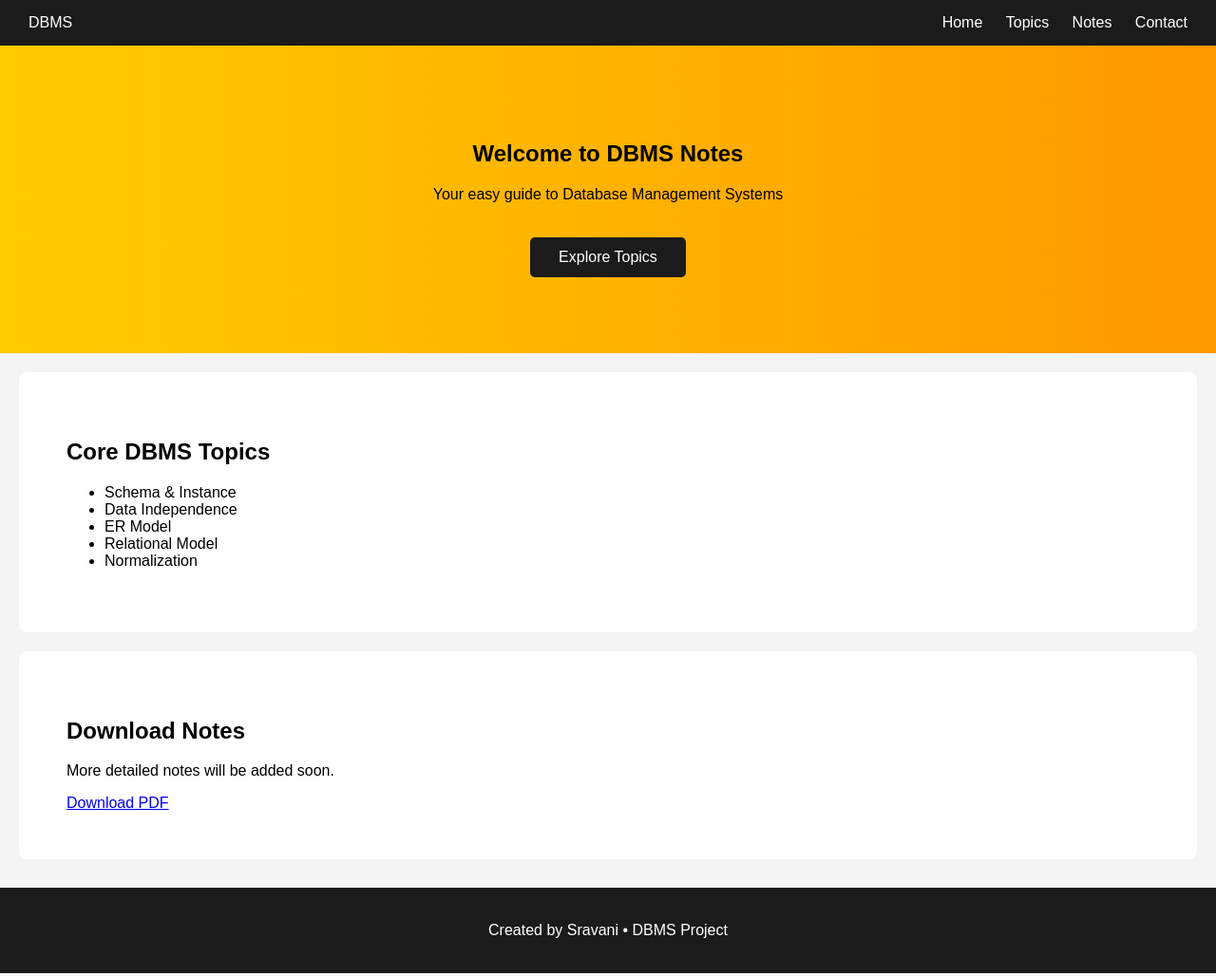
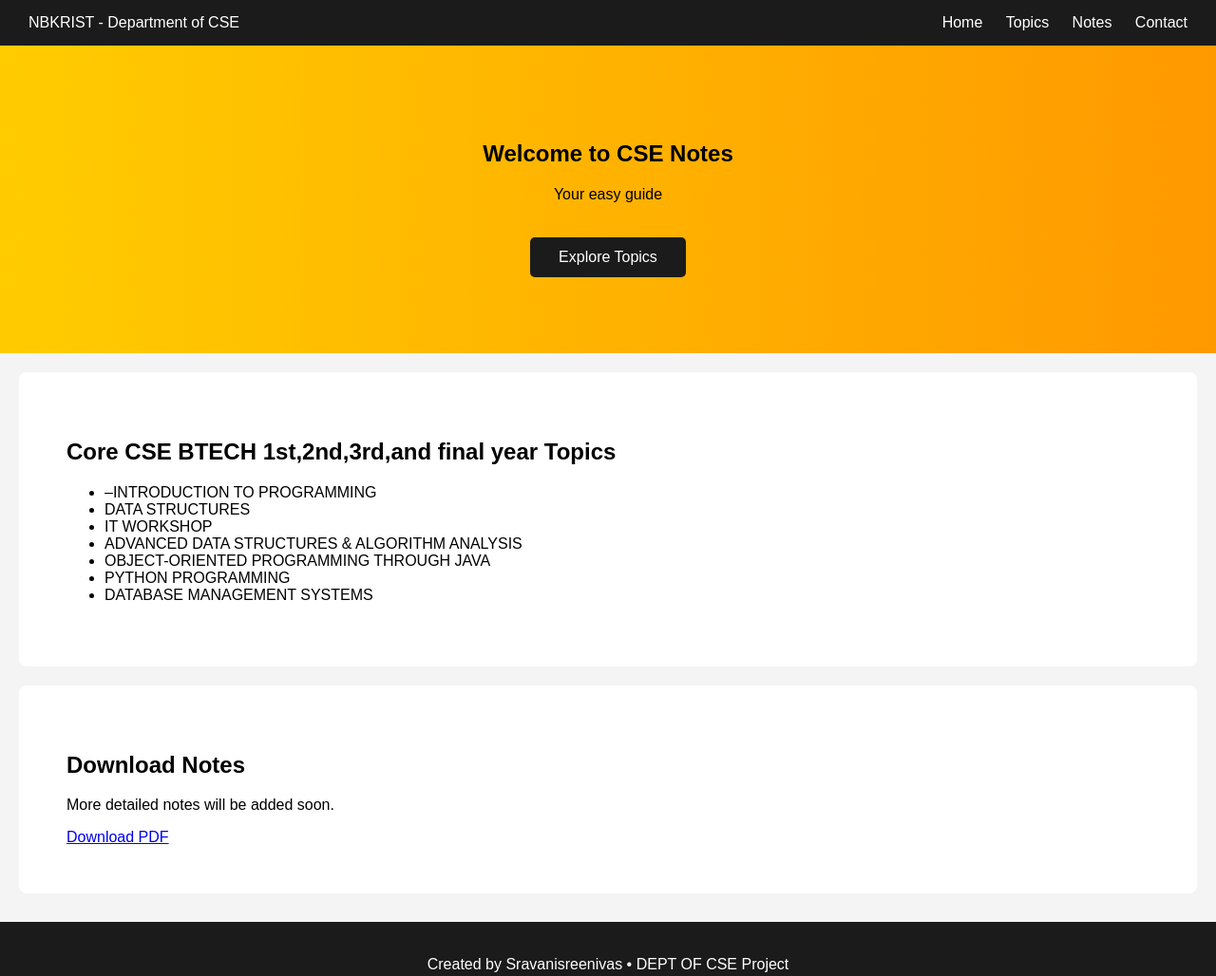
Before and after one commit to sravanisreenivas/DBMS, a plain HTML site: page index.html in a window 1280 px wide. Shown: the whole page at 95% size. Drawn offline with Linux system fonts and the light colour scheme.

Commit message:
Update index.html for CSE department content

```diff
--- a/index.html
+++ b/index.html
@@ -10,7 +10,8 @@
 
     <!-- Navigation Bar -->
     <header class="navbar">
-        <div class="logo">DBMS</div>
+        <div class="logo">NBKRIST -
+Department of CSE</div>
         <nav>
             <a href="#">Home</a>
             <a href="#topics">Topics</a>
@@ -21,20 +22,22 @@
 
     <!-- Hero Section -->
     <section class="hero">
-        <h1>Welcome to DBMS Notes</h1>
-        <p>Your easy guide to Database Management Systems</p>
+        <h1>Welcome to CSE Notes</h1>
+        <p>Your easy guide </p>
         <a class="cta-btn" href="#topics">Explore Topics</a>
     </section>
 
     <!-- Topics Section -->
     <section id="topics" class="section">
-        <h2>Core DBMS Topics</h2>
+        <h2>Core CSE BTECH 1st,2nd,3rd,and final year Topics</h2>
         <ul>
-            <li>Schema & Instance</li>
-            <li>Data Independence</li>
-            <li>ER Model</li>
-            <li>Relational Model</li>
-            <li>Normalization</li>
+            <li>–INTRODUCTION TO PROGRAMMING</li>
+            <li>DATA STRUCTURES</li>
+            <li>IT WORKSHOP</li>
+            <li>ADVANCED DATA STRUCTURES & ALGORITHM ANALYSIS</li>
+            <li>OBJECT-ORIENTED PROGRAMMING THROUGH JAVA</li>
+            <li>PYTHON PROGRAMMING</li>
+            <li>DATABASE MANAGEMENT SYSTEMS</li>
         </ul>
     </section>
 
@@ -47,7 +50,7 @@
 
     <!-- Footer -->
     <footer id="contact">
-        <p>Created by Sravani • DBMS Project</p>
+        <p>Created by Sravanisreenivas • DEPT OF CSE Project</p>
     </footer>
 
 </body>
```
